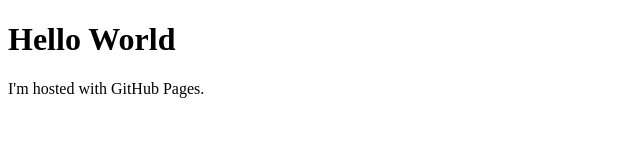
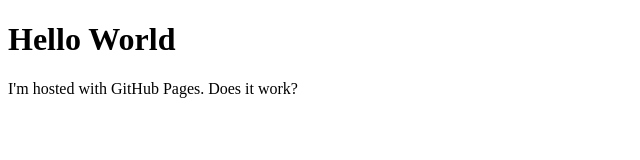
Before and after one commit to abner-hb/abner-hb.github.io, a plain HTML site: page index.html in a window 1280 px wide. Shown: the whole page, without its empty margins (0-640 px from the left). Drawn offline with Linux system fonts and the light colour scheme.

Commit message:
Update index.html

```diff
--- a/index.html
+++ b/index.html
@@ -2,6 +2,6 @@
 <html>
 <body>
 <h1>Hello World</h1>
-<p>I'm hosted with GitHub Pages.</p>
+<p>I'm hosted with GitHub Pages. Does it work?</p>
 </body>
 </html>
```
